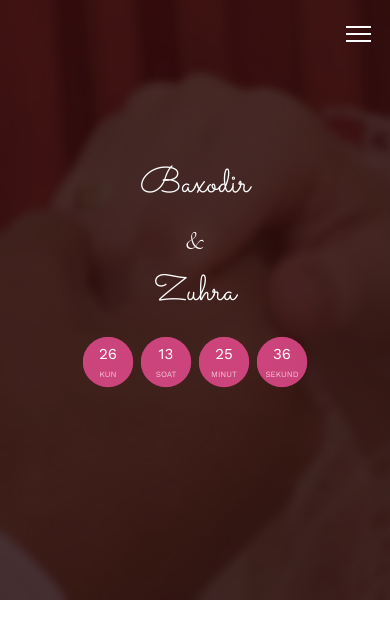
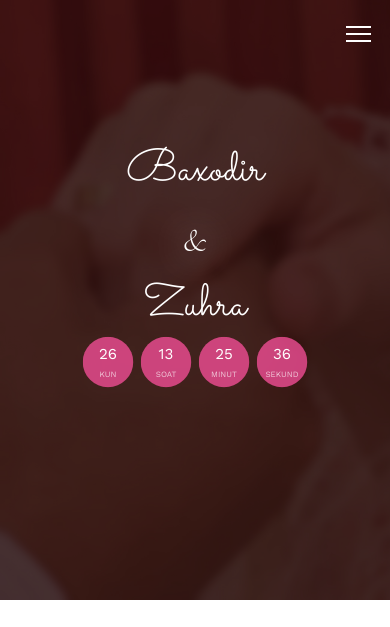
Before and after one commit to asehrli/bakhodir, a plain HTML site: page index.html in a window 390 px wide. Shown: the top 627 px of the page. Drawn offline with nearby package versions, Linux system fonts and the light colour scheme; files whose address does not match are found by name; a web font is replaced by a local one.

Commit message:
count down dynamic size

```diff
--- a/index.html
+++ b/index.html
@@ -86,7 +86,7 @@
                                 class="display-tc animate-box"
                                 data-animate-effect="fadeIn"
                         >
-                            <h1 id="enter-name" style="scale: 1.2">
+                            <h1 id="enter-name">
                                 Baxodir </br>
                                 <div class="and">&amp;</div>
                                 Zuhra
--- a/sass/style.css
+++ b/sass/style.css
@@ -343,6 +343,10 @@ h1, h2, h3, h4, h5, h6, figure {
 @media screen and (max-width: 768px) {
     .fh5co-cover.fh5co-cover-sm {
         height: 400px;
+    }
+
+    #enter-name {
+        scale: 1.5;
     }
 }
 
```
